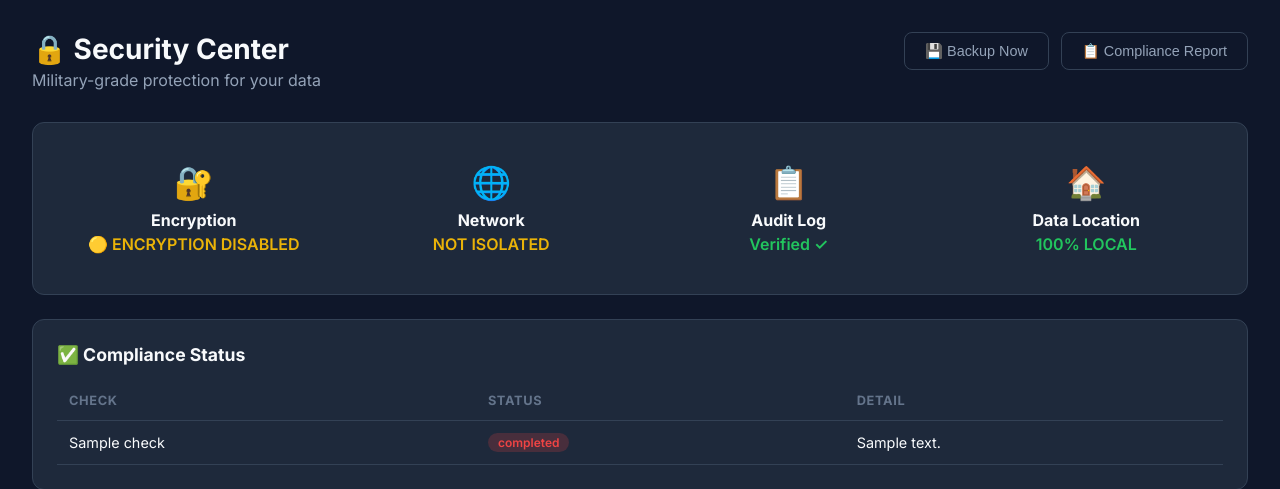
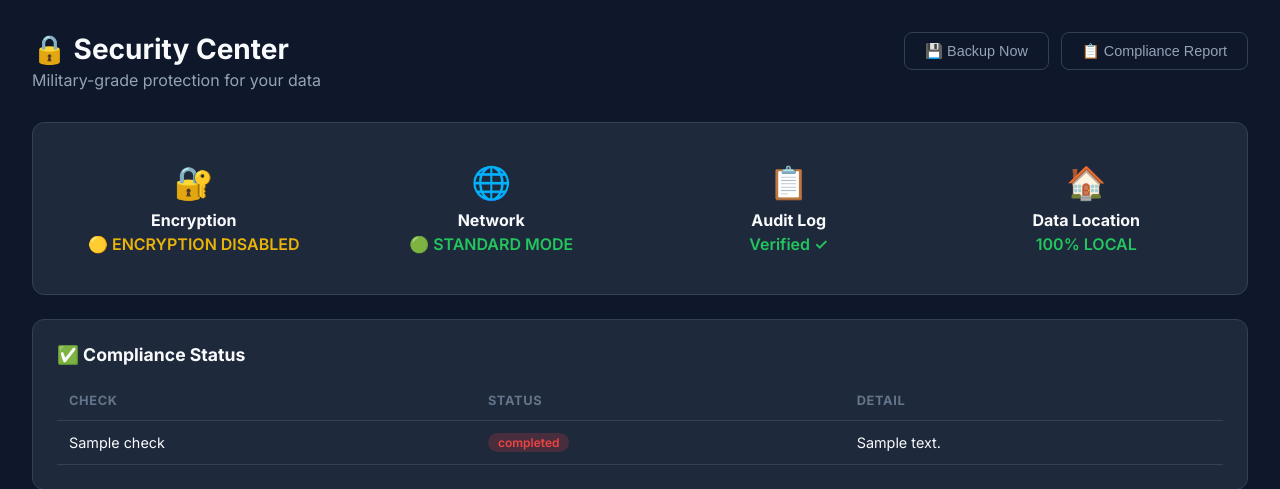
Before and after one commit to ravikumarve/OfficeGhost, a Flask app: template Dashboard/templates/security.html in a window 1280 px wide. Shown: the top 489 px of the page. Run offline with Flask 3, Linux system fonts and the light colour scheme; the template is opened without the code that fills it: most values are stand-ins (such as "Sample title", 1, 10 or a date in 2020).

Commit message:
Fix: Change 'NOT ISOLATED' to 'STANDARD MODE' - no warning for normal operation

```diff
--- a/Dashboard/templates/security.html
+++ b/Dashboard/templates/security.html
@@ -28,9 +28,11 @@
         <div class="security-item">
             <span class="sec-icon">🌐</span>
             <h4>Network</h4>
-            <p class="sec-status {{ 'good' if security.network_isolated else 'warn' }}">
-                {{ 'ISOLATED' if security.network_isolated else 'NOT ISOLATED' }}
-            </p>
+            {% if security.network_isolated %}
+            <p class="sec-status good">🟢 ISOLATED</p>
+            {% else %}
+            <p class="sec-status good">🟢 STANDARD MODE</p>
+            {% endif %}
         </div>
         <div class="security-item">
             <span class="sec-icon">📋</span>
```
